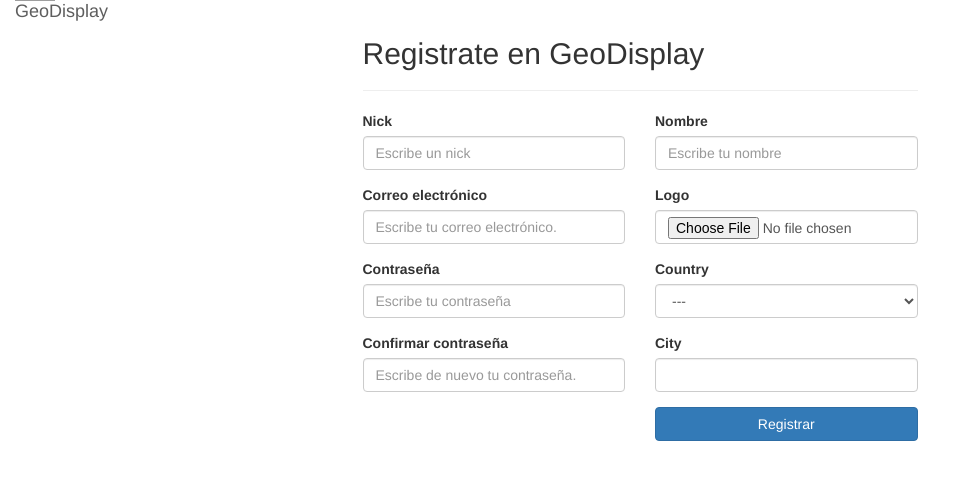
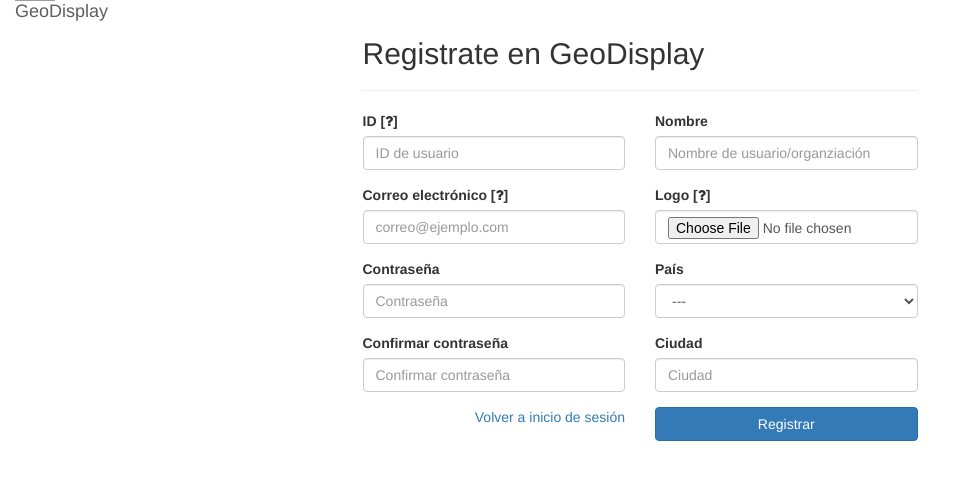
Before and after one commit to IllutioAR/GeoDisplay-MVC, a PHP site: page /register.php in a window 1280 px wide. Shown: the part 54-534 px from the top of the page, without its empty margins (0-966 px from the left). Run offline with PHP 8.4, Linux system fonts and the light colour scheme; some libraries are stand-ins or nearby versions; grey boxes are pictures that could not be loaded.

Commit message:
Cambios en frontend de login y registro de usuarios.

```diff
--- a/app/views/default/modules/register.php
+++ b/app/views/default/modules/register.php
@@ -53,43 +53,49 @@
 	                                <form action="register.php" method="post" role="form" enctype="multipart/form-data">
 	                                	<div class="col-xs-6">
 	                                		<div class="form-group">
-												<label for="nick">Nick</label>
-												<input name="nick" type="text" class="form-control" id="nick" pattern="[a-zA-Z][a-zA-Z0-9_]{1,19}" title="El nick sólo debe tener letras o números." placeholder="Escribe un nick" required focus>
+												<label for="nick">ID [<i class="fa fa-question" data-toggle="tooltip" data-placement="top" title="Permite a los usuarios encontrar tu contenido"></i>]</label>
+												<input name="nick" type="text" class="form-control" id="nick" pattern="[a-zA-Z][a-zA-Z0-9_]{1,19}" title="El ID sólo debe tener letras o números." placeholder="ID de usuario" required focus>
 											</div>
 		                            		<div class="form-group">
-												<label for="email">Correo electrónico</label>
-												<input name="email" type="email" class="form-control" id="email" placeholder="Escribe tu correo electrónico." required>
+												<label for="email">Correo electrónico [<i class="fa fa-question" data-toggle="tooltip" data-placement="top" title="Con este correo electrónico podrás iniciar sesión"></i>]</label>
+												<input name="email" type="email" class="form-control" id="email" placeholder="correo@ejemplo.com" required>
 											</div>
 											<div class="form-group">
 												<label for="password">Contraseña</label>
-												<input name="password" type="password" class="form-control" id="password" pattern=".{6,}" title="Mínimo 6 caracteres." placeholder="Escribe tu contraseña" required>
+												<input name="password" type="password" class="form-control" id="password" pattern=".{8,}" title="Mínimo 8 caracteres." placeholder="Contraseña" required>
 											</div>
 											<div class="form-group">
 												<label for="password2">Confirmar contraseña</label>
-												<input name="password2" type="password" class="form-control" id="password2" pattern=".{6,}" title="Mínimo 6 caracteres." placeholder="Escribe de nuevo tu contraseña." required>
+												<input name="password2" type="password" class="form-control" id="password2" pattern=".{8,}" title="Mínimo 8 caracteres." placeholder="Confirmar contraseña" required>
+											</div>
+											<div class="form-group parent-container" style="height:34px">
+												<div class="child-container">
+													<a href="login.php" class="pull-right login">Volver a inicio de sesión</a>
+												</div>
 											</div>
 										</div>
 										<div class="col-xs-6">
 											<div class="form-group">
 												<label for="name">Nombre</label>
-												<input name="name" type="text" class="form-control" id="name" placeholder="Escribe tu nombre" required>
+												<input name="name" type="text" class="form-control" id="name" placeholder="Nombre de usuario/organziación" required>
 											</div>
 											<div class="form-group">
-												<label for="logo">Logo</label>
+												<label for="logo">Logo [<i class="fa fa-question" data-toggle="tooltip" data-placement="top" title="Necesario para ser visible en la pantalla de inicio de la app movil"></i>]</label>
 												<input name="logo" type="file" class="form-control" id="logo">
 											</div>
 											<div class="form-group">
-												<label for="country">Country</label>
+												<label for="country">País</label>
 												<select name="country" class="form-control" id="country" required>
 													<option value="">---</option>
 													<option value="Mexico">México</option>
 													<option value="United States">Estados Unidos</option>
 													<option value="United Kingdom">Reino Unido</option>
+													<option value="Rest of the world">Resto del mundo</option>
 												</select>
 											</div>
 											<div class="form-group">
-												<label for="city">City</label>
-												<input name="city" type="text" class="form-control" id="city" required>
+												<label for="city">Ciudad</label>
+												<input name="city" type="text" class="form-control" id="city" placeholder="Ciudad" required>
 											</div>
 											<div class="form-group">
 												<button type="submit" class="btn btn-primary" style="width: 100%">Registrar</button>
@@ -113,6 +119,7 @@
 		-->
 		<script src="js/jquery.min.js"></script>
 		<script src="js/bootstrap.min.js"></script>
+		<script src="js/geodisplay.js"></script>
 		<script src="https://maps.googleapis.com/maps/api/js?v=3.exp&sensor=false"></script>
         <script>
             var map;
```
Also changed, not shown: app/views/default/modules/login.php (+5 -2 lines), public/css/login.css (+4 -3 lines).
